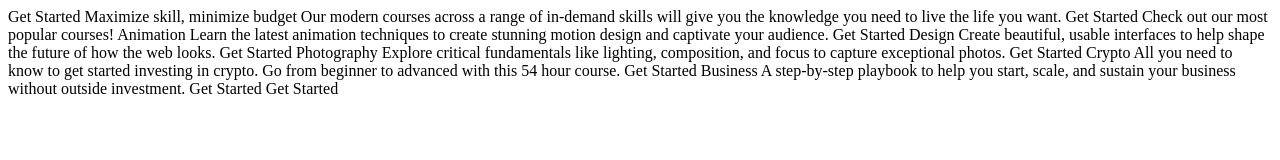
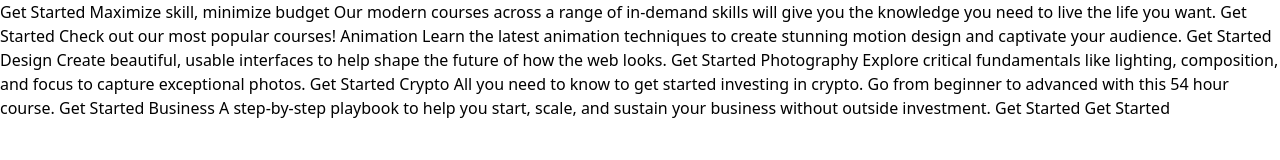
Before and after one commit to MaltaWebDev/e-learning, a website: page index.html in a window 1280 px wide. Drawn offline with Linux system fonts and the light colour scheme.

Commit message:
'initialise project'

```diff
--- a/index.html
+++ b/index.html
@@ -1,52 +1,30 @@
 <!DOCTYPE html>
 <html lang="en">
-<head>
-  <meta charset="UTF-8">
-  <meta name="viewport" content="width=device-width, initial-scale=1.0">
+  <head>
+    <meta charset="UTF-8" />
+    <meta name="viewport" content="width=device-width, initial-scale=1.0" />
 
-  <link rel="icon" type="image/png" sizes="32x32" href="./assets/favicon-32x32.png">
-
-  <title>Frontend Mentor | Skilled e-learning landing page</title>
-</head>
-<body>
-
-  Get Started
-
-  Maximize skill, minimize budget
-
-  Our modern courses across a range of in-demand skills will give you the
-  knowledge you need to live the life you want.
-
-  Get Started
-
-  Check out our most popular courses!
-
-  Animation
-  Learn the latest animation techniques to create stunning motion
-  design and captivate your audience.
-  Get Started
-
-  Design
-  Create beautiful, usable interfaces to help shape the future of
-  how the web looks.
-  Get Started
-
-  Photography
-  Explore critical fundamentals like lighting, composition, and focus
-  to capture exceptional photos.
-  Get Started
-
-  Crypto
-  All you need to know to get started investing in crypto. Go from beginner
-  to advanced with this 54 hour course.
-  Get Started
-
-  Business
-  A step-by-step playbook to help you start, scale, and sustain your business
-  without outside investment.
-  Get Started
-
-  Get Started
-
-</body>
+    <link
+      rel="icon"
+      type="image/png"
+      sizes="32x32"
+      href="./img/favicon-32x32.png"
+    />
+    <link rel="stylesheet" href="./css/main.css" />
+    <title>Frontend Mentor | Skilled e-learning landing page</title>
+  </head>
+  <body>
+    Get Started Maximize skill, minimize budget Our modern courses across a
+    range of in-demand skills will give you the knowledge you need to live the
+    life you want. Get Started Check out our most popular courses! Animation
+    Learn the latest animation techniques to create stunning motion design and
+    captivate your audience. Get Started Design Create beautiful, usable
+    interfaces to help shape the future of how the web looks. Get Started
+    Photography Explore critical fundamentals like lighting, composition, and
+    focus to capture exceptional photos. Get Started Crypto All you need to know
+    to get started investing in crypto. Go from beginner to advanced with this
+    54 hour course. Get Started Business A step-by-step playbook to help you
+    start, scale, and sustain your business without outside investment. Get
+    Started Get Started
+  </body>
 </html>
--- /dev/null
+++ b/input.css
@@ -0,0 +1,4 @@
+/* add tailwind */
+@tailwind base;
+@tailwind components;
+@tailwind utilities;
--- /dev/null
+++ b/tailwind.config.js
@@ -0,0 +1,20 @@
+/** @type {import('tailwindcss').Config} */
+module.exports = {
+  content: ["./*.html"],
+  theme: {
+    screens: { sm: "375px", md: "768px" },
+    extend: {
+      colors: {
+        blueGray: "#666CA3",
+        darkBlue: "#13183F",
+        gray: "#83869A",
+        brightPink: "F74780",
+        lightPink: "FFA7C3",
+        white: "#FFFFFF",
+        orangeToPink: "#F02AA6 - #FF6F48",
+        blueToPink: "#4851FF - #F02AA6",
+      },
+    },
+    plugins: [],
+  },
+};
```
Also changed, not shown: package.json (added, +24 -0 lines), README-template.md (deleted), README.md, css/main.css (added), 2 other files.
